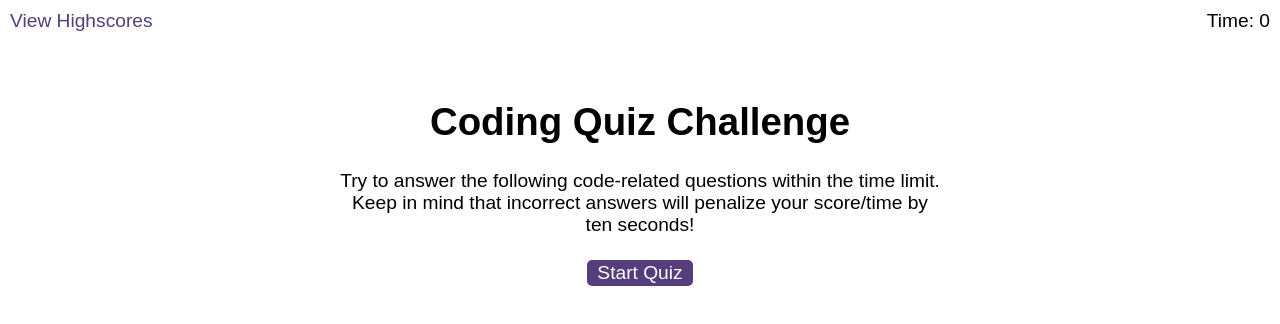
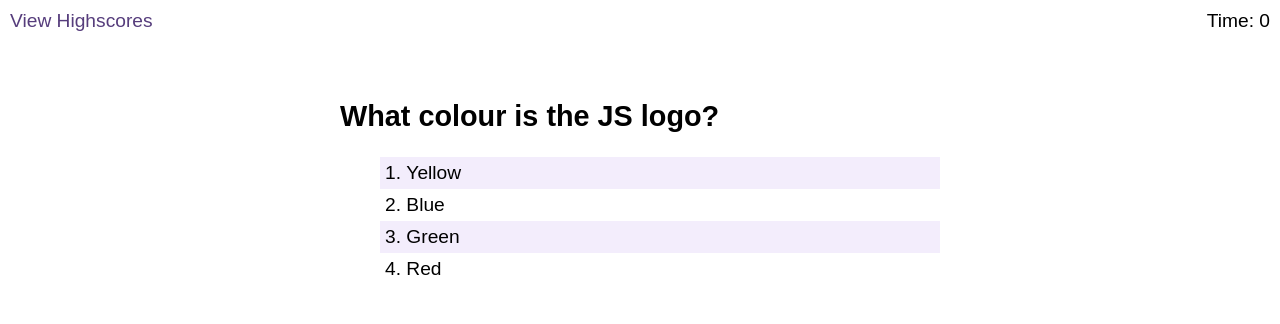
Before and after one commit to liamjameswatson/the-coding-quiz, a plain HTML site: page index.html in a window 1280 px wide. Drawn offline with Linux system fonts and the light colour scheme.

Commit message:
answer validation and question cycle through when clicked

```diff
--- a/assets/js/logic.js
+++ b/assets/js/logic.js
@@ -1,62 +1,52 @@
-var startButton = document.querySelector("#start");
-var timer = document.querySelector("#time");
-var startScreen = document.querySelector("#start-screen");
+var startScreen = document.querySelector(".start");
 var questionDiv = document.querySelector("#questions");
+var questionTitle = document.querySelector("#question-title");
 var choices = document.querySelector("#choices");
-var endScreen = document.querySelector("#end-screen");
-// ----------------------------------------------------------
+var choicesList = document.createElement("ul");
 
-// Make a var playQuiz = false
-var playQuiz = false;
-// Make a var timerCount = 0
-var timerCount = 0;
-// Make a var Currentscore = 0
-var Currentscore;
-// Make a var highScore = 0
-var highScore;
+var highScore = 0;
+var score = 0;
+var currentQuestion = 0;
 
-startTimer = function () {
-  var time = setInterval(function () {
-    timerCount++;
-    timer.innerHTML = timerCount;
-  }, 1000);
-  return time;
-};
+function displayQuestion(currentQuestion) {
+  console.log("displaying question..." + currentQuestion);
+  // display the question
+  questionTitle.innerText = quizArray[currentQuestion].question;
+  //   make a unordered list - for the choices
+  choices.appendChild(choicesList);
 
-// hide the start
-function hideStartScreen() {
-  return startScreen.classList.add("hide");
+  for (var i = 0; i < quizArray[currentQuestion].choices.length; i++) {
+    // for each choice create a list item
+    var choice = document.createElement("li");
+    // display each choice on each list item
+    choicesList.appendChild(choice).innerText =
+      quizArray[currentQuestion].choices[i];
+  }
+  checkAnswer(currentQuestion);
 }
 
-// -----------DISPLAY Question -------------------------
-function displayQuestion(currentQuestion) {
-  // Remove the hide class to show div
-  questionDiv.classList.remove("hide");
-  // questionDiv.innerHTML = "";
-  var question = quizArray[currentQuestion];
-  var answerList = document.createElement("ul");
-  // current question displayed in questionDiv h2
-  questionDiv.children[0].innerHTML = question.questionText;
-  // In choices div - make a unordered list
-  questionDiv.children[1].appendChild(answerList);
-
-  // for each answer of the current question
-  for (var i = 0; i < quizArray[currentQuestion].answers.length; i++) {
-    // Create a list-item and display the answer
-    var answerListItem = document.createElement("li");
-    answerList.appendChild(answerListItem).innerHTML =
-      quizArray[currentQuestion].answers[i];
-  }
+function startQuiz() {
+  // hide screen and set score to 0
+  startScreen.classList.add("hide");
+  score = 0;
+  currentQuestion = 0;
 }
 
-// ---------------Check Answer-------------------
-function checkAnswer(event) {
-  // if user clicks on right answer
-  if (event.target.innerHTML === quizArray[currentQuestion].correctAnswer) {
-    console.log("correct");
-    // increase the current question + 1
+function checkAnswer(currentQuestion) {
+  console.log("checking question..." + currentQuestion);
+  // match the click to the answer
+  choicesList.addEventListener("click", function (event) {
+    console.log(event.target.innerText);
+    questionTitle.innerText = "";
+    choicesList.innerText = "";
+    if (event.target.innerText === quizArray[currentQuestion].answer) {
+      console.log("correct " + currentQuestion);
+      //   clear inner text
+      //   currentQuestion++
       currentQuestion++;
-    console.log("currentQuestion = " + currentQuestion);
+      score = +10;
+      console.log(score);
+      //   display next question
     } else {
       // if user clicks on wrong answer
       console.log("wrong");
@@ -67,25 +57,12 @@ function checkAnswer(event) {
       timerCount = +10;
       console.log("currentQuestion = " + currentQuestion);
     }
+    displayQuestion(currentQuestion);
+  });
 }
 
-startButton.addEventListener("click", function () {
-  startTimer();
-  startScreen.setAttribute("hidden", "hide");
-  questionDiv.className = "show";
-  currentQuestion = 0;
+startQuiz();
+questionDiv.classList.remove("hide");
 displayQuestion(currentQuestion);
-  choices.addEventListener("click", checkAnswer);
-});
 
-// if (currentQuestion < quizArray.length) {
-//   displayQuestion(currentQuestion);
-//   choices.addEventListener("click", checkAnswer);
-// }
-
-// for (var i = 0; i < quizArray.length; i++) {
-//   displayQuestion(currentQuestion);
-//   choices.addEventListener("click", checkAnswer);
-// }
-
-// questionDiv.innerHTML = "";
+console.log(quizArray[0].choices.length);
--- a/assets/js/questions.js
+++ b/assets/js/questions.js
@@ -1,17 +1,20 @@
 var quizArray = [
-  (questionOne = {
-    questionText: "When was JavaScript invented?",
-    answers: ["1985", "1995", "2005", "2015"],
-    correctAnswer: "1995",
-  }),
-  (questionTwo = {
-    questionText: "What colour is the JS logo?",
-    answers: ["Yellow", "Blue", "Green", "Red"],
-    correctAnswer: "Yellow",
-  }),
-  (questionThree = {
-    questionText: "What is 1+1?",
-    answers: ["2", "1", "4", "404"],
-    correctAnswer: "2",
-  }),
+  {
+    question: "What colour is the JS logo?",
+    choices: ["Yellow", "Blue", "Green", "Red"],
+    answer: "Yellow",
+  },
+  {
+    question: "When was JavaScript invented?",
+    choices: ["1985", "1995", "2005", "2015"],
+    answer: "1995",
+  },
+  {
+    question: "What is 1+1?",
+    choices: ["2", "1", "4", "404"],
+    answer: "2",
+  },
 ];
+
+// console.log(quizArray);
+// console.log(quizArray[0]);
```
Also changed, not shown: index.html (+1 -0 lines). Lines whose indentation alone changed are shown as unchanged.
